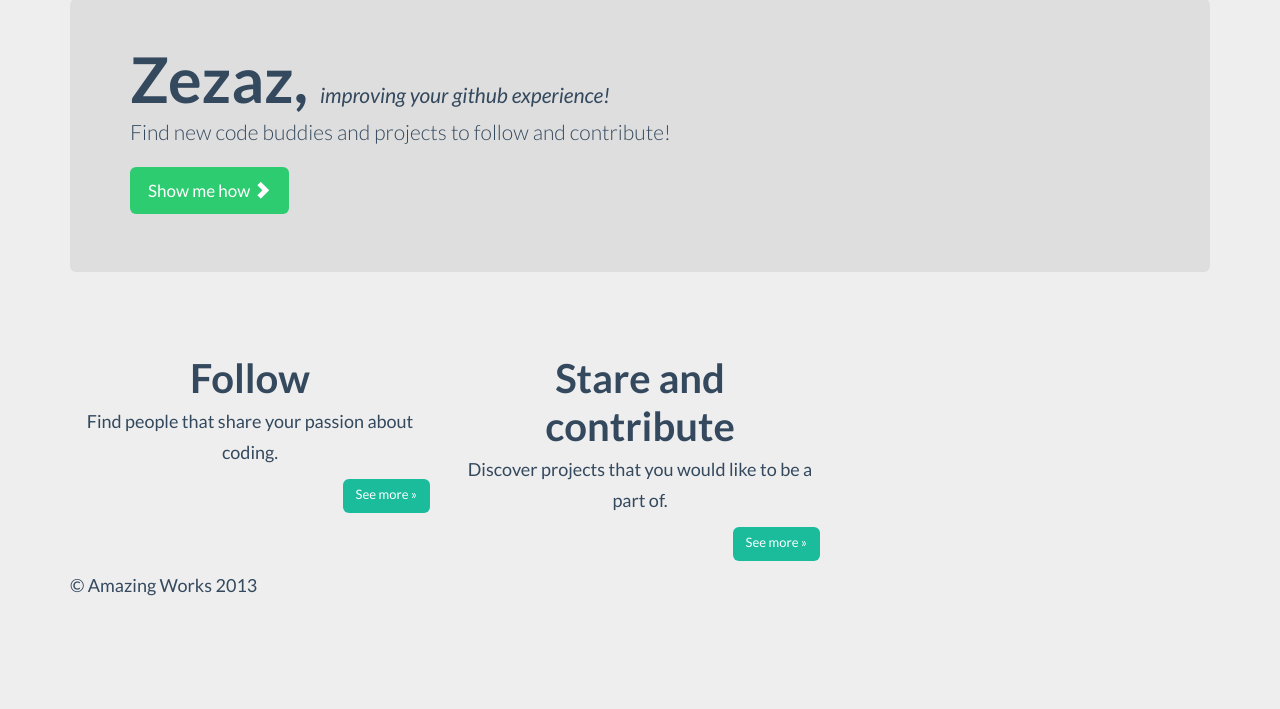
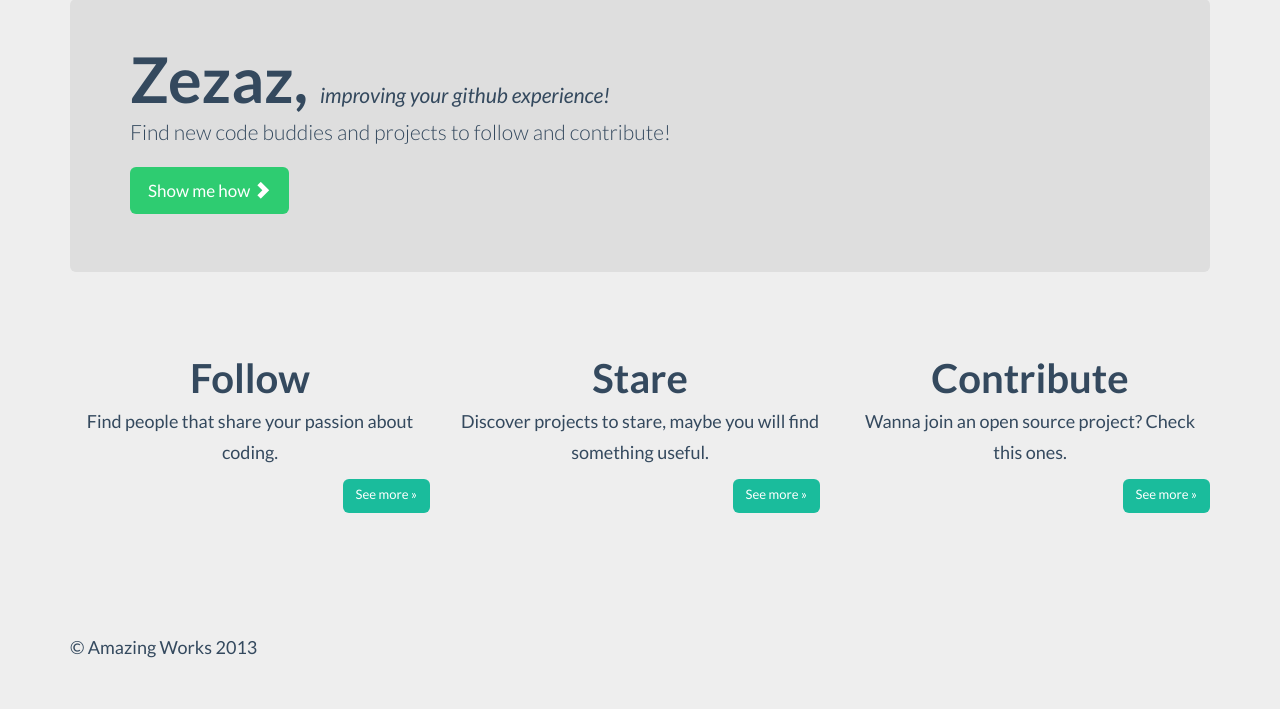
Before and after one commit to DjangoLover/zezaz, a Django app: template recomendation/templates/home.html in a window 1280 px wide. Shown: the part 91-800 px from the top of the page. Run offline with Django 3.2, Linux system fonts and the light colour scheme; the template is opened without the code that fills it, so the values that code supplies are empty; some libraries are stand-ins or nearby versions.

Commit message:
Voltando home para 3 categorias.

```diff
--- a/recomendation/templates/home.html
+++ b/recomendation/templates/home.html
@@ -19,15 +19,15 @@
                     <p class="text-right"><a class="btn btn-sm btn-primary" href="#">See more &raquo;</a></p>
                 </div>
                 <div class="col-lg-4">
-                    <h3>Stare and contribute</h3>
-                    <p>Discover projects that you would like to be a part of.</p>
+                    <h3>Stare</h3>
+                    <p>Discover projects to stare, maybe you will find something useful.</p>
                     <p class="text-right"><a class="btn btn-sm btn-primary" href="#">See more &raquo;</a></p>
-{#                </div>#}
-{#                <div class="col-lg-4">#}
-{#                    <h3>Siga</h3>#}
-{#                    <p>Descubra novos projetos que possivelmente você irá gostar</p>#}
-{#                    <p class="text-right"><a class="btn btn-sm btn-primary" href="#">View details &raquo;</a></p>#}
-{#                </div>#}
+                </div>
+                <div class="col-lg-4">
+                    <h3>Contribute</h3>
+                    <p>Wanna join an open source project? Check this ones.</p>
+                    <p class="text-right"><a class="btn btn-sm btn-primary" href="#">See more &raquo;</a></p>
+                </div>
             </div>
         </div>
     </div>
```
